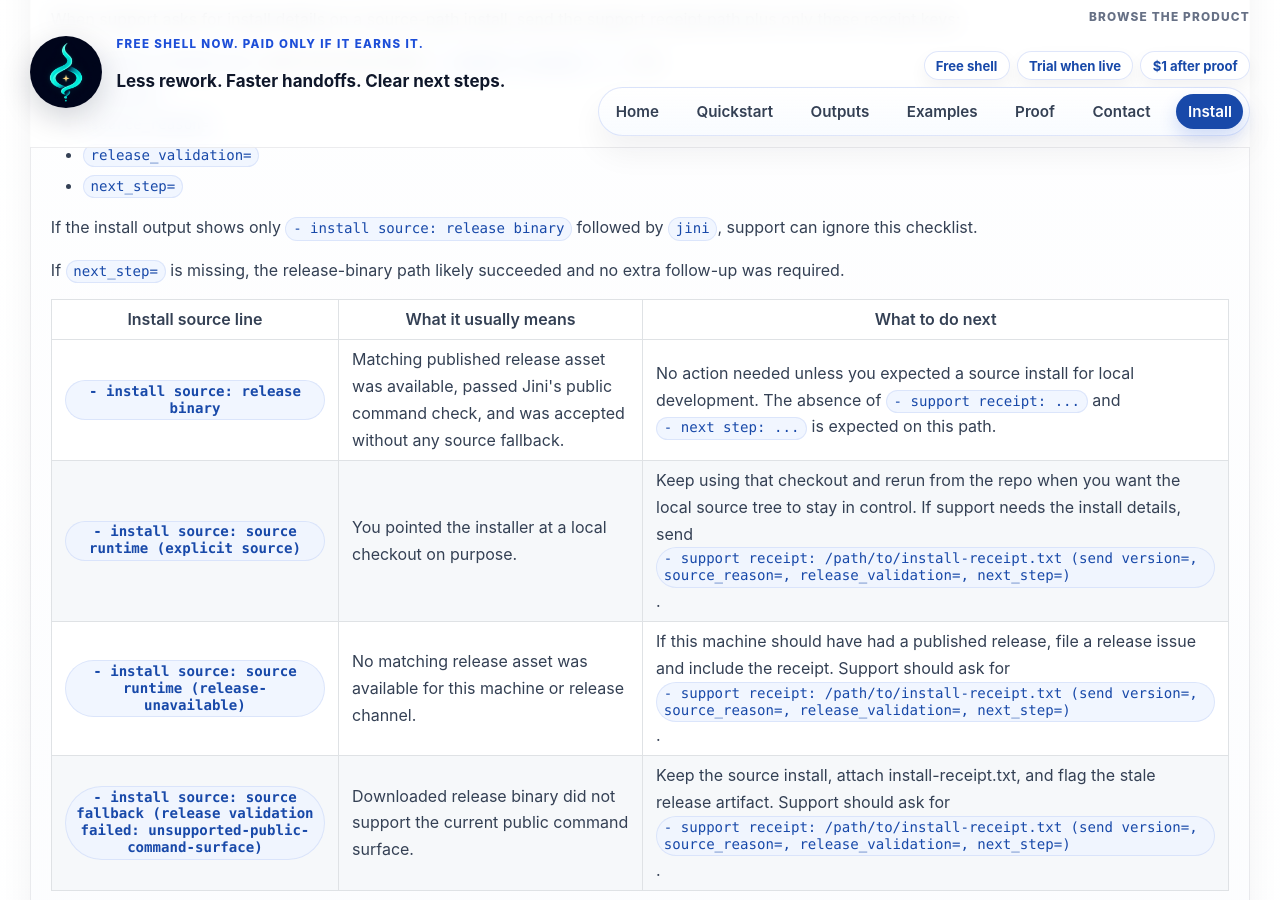
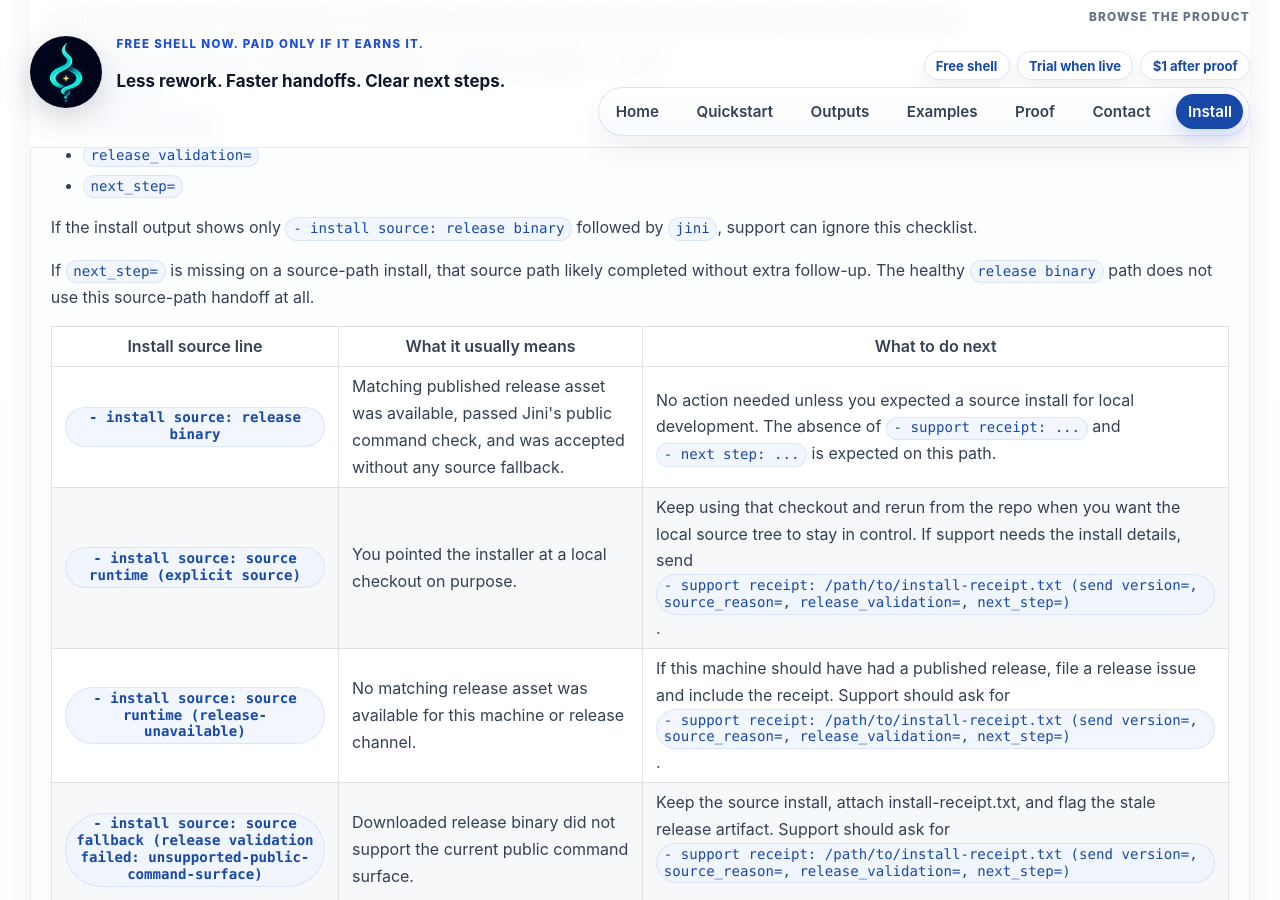
Before and after one commit to maridlabsai/jini, a Jekyll site: the page built from docs/install.md, in a window 1280 px wide and 900 px high, scrolled down 2054 px. Built offline with Jekyll 4.4.1, drawn with Linux system fonts in a browser that asks for light colours.

Commit message:
Clarify next-step note is source path only

```diff
--- a/docs/install.md
+++ b/docs/install.md
@@ -75,7 +75,7 @@ quick_links:
     <li><code>next_step=</code></li>
   </ul>
   <p>If the install output shows only <code>- install source: release binary</code> followed by <code>jini</code>, support can ignore this checklist.</p>
-  <p>If <code>next_step=</code> is missing, the release-binary path likely succeeded and no extra follow-up was required.</p>
+  <p>If <code>next_step=</code> is missing on a source-path install, that source path likely completed without extra follow-up. The healthy <code>release binary</code> path does not use this source-path handoff at all.</p>
 
   <table>
     <thead>
```
Also changed, not shown: tests/test_public_cli_docs.py (+1 -1 lines).
